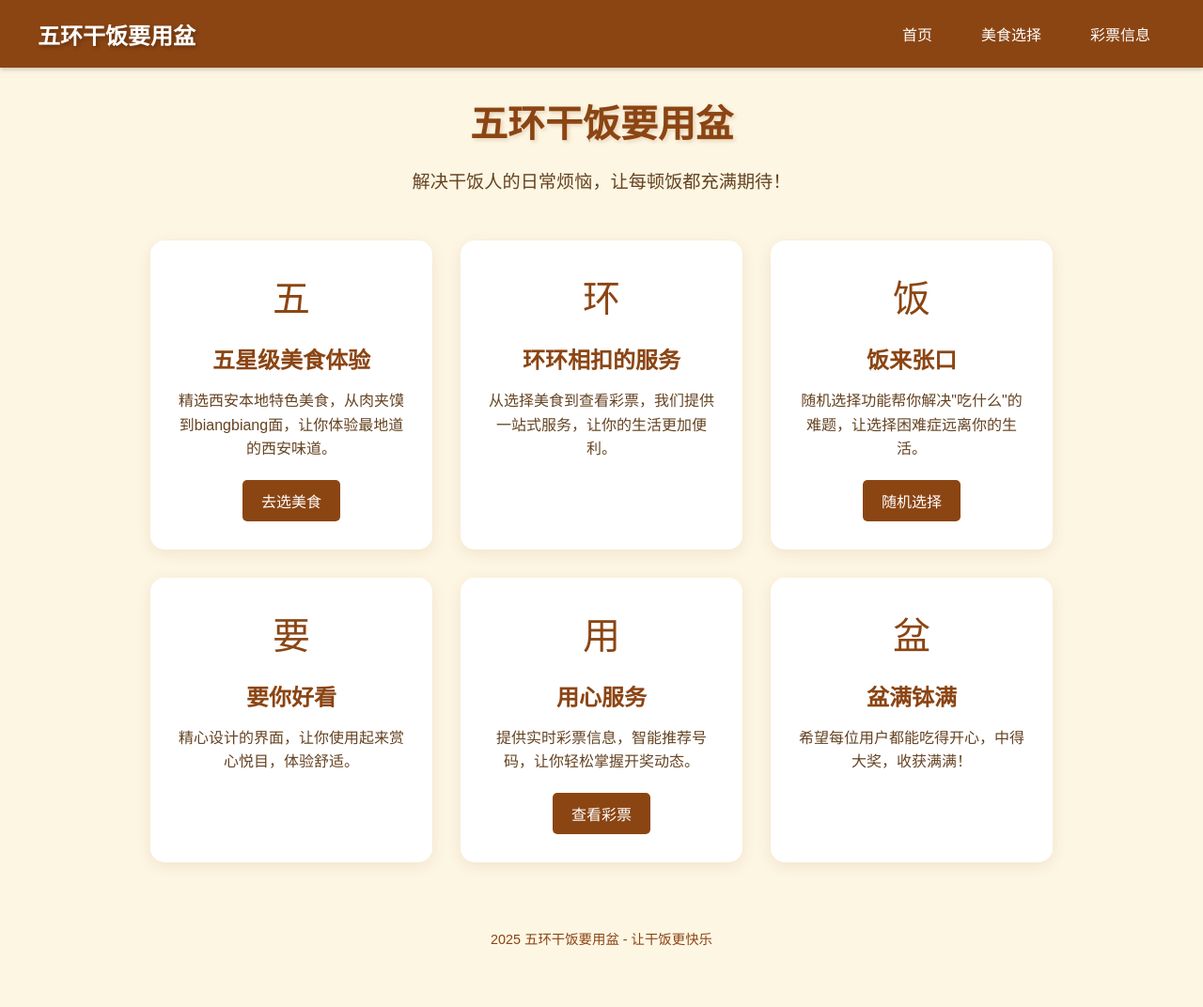
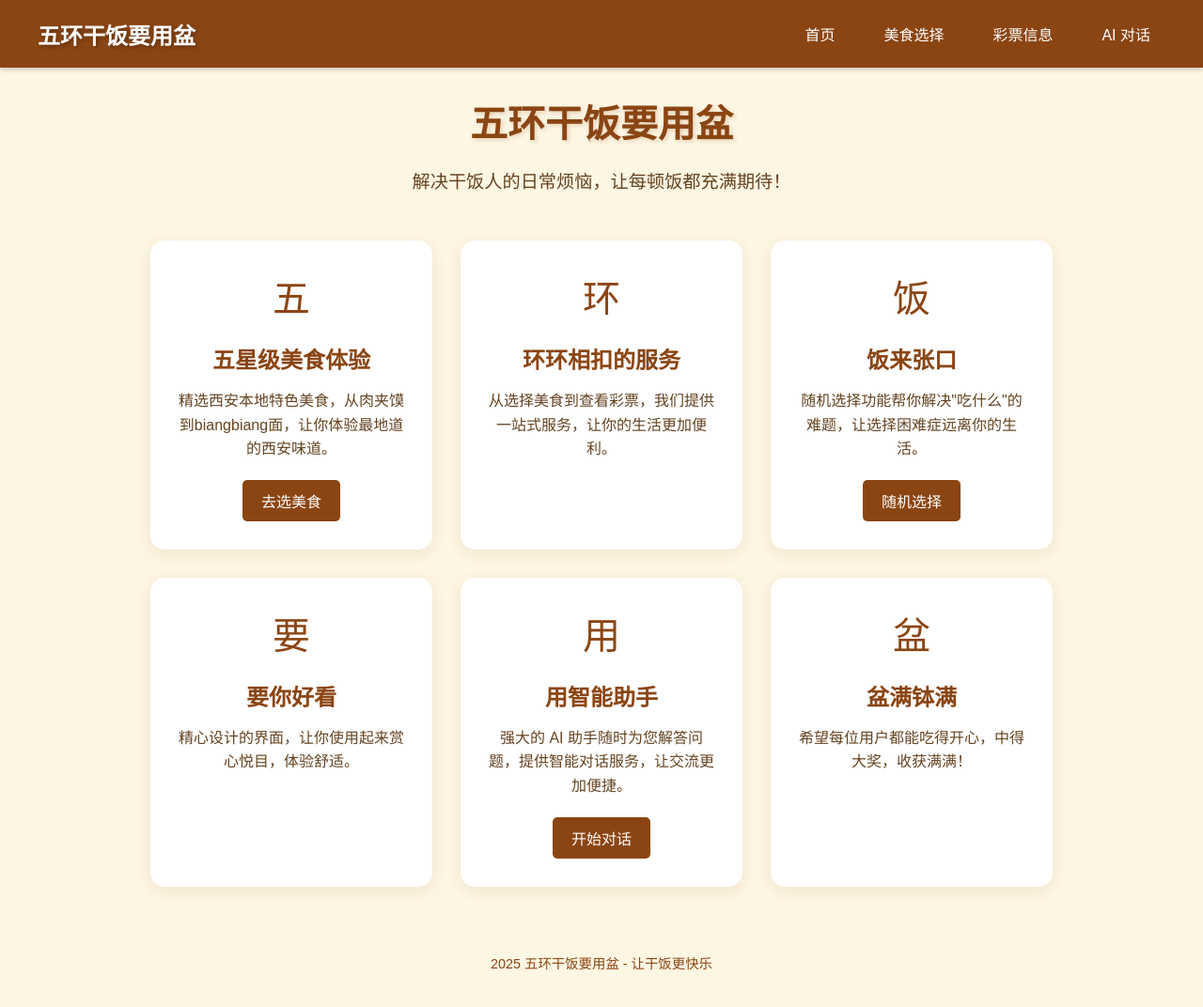
Before and after one commit to diaoyunlong/diaoyunlong.github.io, a plain HTML site: page index.html in a window 1280 px wide. Shown: the whole page at 94% size. Before the commit the page ends 1049 px from the top, so only its background shows below. Drawn offline with Linux system fonts and the light colour scheme.

Commit message:
Update index page to add AI chat feature

```diff
--- a/index.html
+++ b/index.html
@@ -154,6 +154,7 @@
                 <a href="index.html">首页</a>
                 <a href="food-picker.html">美食选择</a>
                 <a href="lottery.html">彩票信息</a>
+                <a href="grok-chat.html">AI 对话</a>
             </div>
         </div>
     </nav>
@@ -201,11 +202,11 @@
 
             <div class="feature-card">
                 <div class="feature-icon">用</div>
-                <h2 class="feature-title">用心服务</h2>
+                <h2 class="feature-title">用智能助手</h2>
                 <p class="feature-description">
-                    提供实时彩票信息，智能推荐号码，让你轻松掌握开奖动态。
+                    强大的 AI 助手随时为您解答问题，提供智能对话服务，让交流更加便捷。
                 </p>
-                <a href="lottery.html" class="feature-link">查看彩票</a>
+                <a href="grok-chat.html" class="feature-link">开始对话</a>
             </div>
 
             <div class="feature-card">
```
